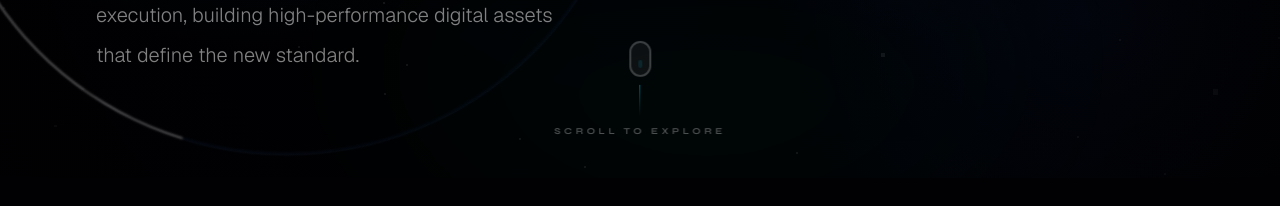
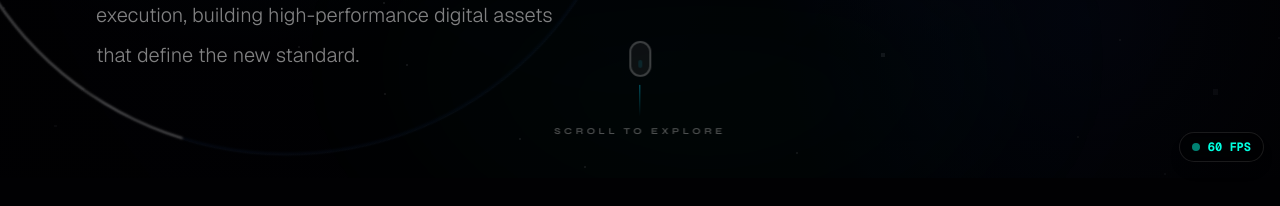
Before and after one commit to Raag125/RAAGNEET, a Next.js app: page / in a window 1280 px wide. Shown: the part 622-828 px from the top of the page. Built offline with nearby package versions, Linux system fonts and the light colour scheme.

Commit message:
fix(fps): move FpsMeter to global layout so it renders everywhere

```diff
--- a/src/app/layout.jsx
+++ b/src/app/layout.jsx
@@ -3,6 +3,7 @@ import "./globals.css";
 import SharedNavbar from "@/components/SharedNavbar";
 import LenisProvider from "@/components/LenisProvider";
 import { ThemeProvider } from "@/context/ThemeContext";
+import FpsMeter from "@/components/FpsMeter";
 
 const geistSans = Geist({
   variable: "--font-geist-sans",
@@ -41,6 +42,7 @@ export default function RootLayout({ children }) {
           <LenisProvider>
             <SharedNavbar />
             <div className="relative z-10">{children}</div>
+            <FpsMeter />
           </LenisProvider>
         </ThemeProvider>
       </body>
--- a/src/app/secret-mobile-preview/page.jsx
+++ b/src/app/secret-mobile-preview/page.jsx
@@ -3,7 +3,6 @@
 import React, { useState, useEffect } from "react";
 import { motion } from "framer-motion";
 import Link from "next/link";
-import FpsMeter from "@/components/FpsMeter";
 
 export default function MobilePreviewPage() {
   const [url, setUrl] = useState("/");
@@ -76,7 +75,6 @@ export default function MobilePreviewPage() {
 
         <div className="absolute top-1/2 left-1/2 -translate-x-1/2 -translate-y-1/2 w-[80%] h-[80%] bg-[#00FFE0] rounded-full blur-[120px] opacity-20 -z-10 pointer-events-none" />
       </motion.div>
-      <FpsMeter />
     </div>
   );
 }
```
